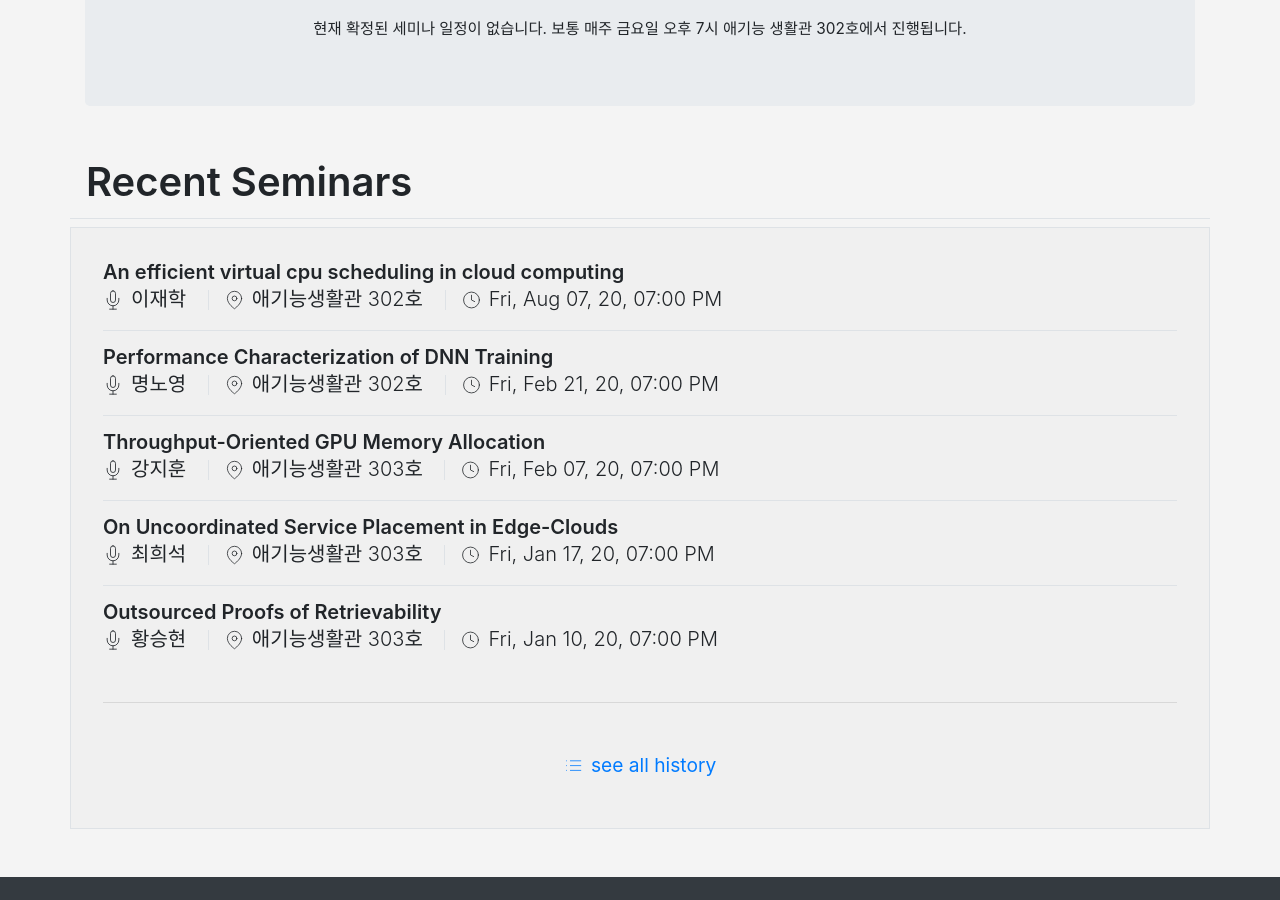
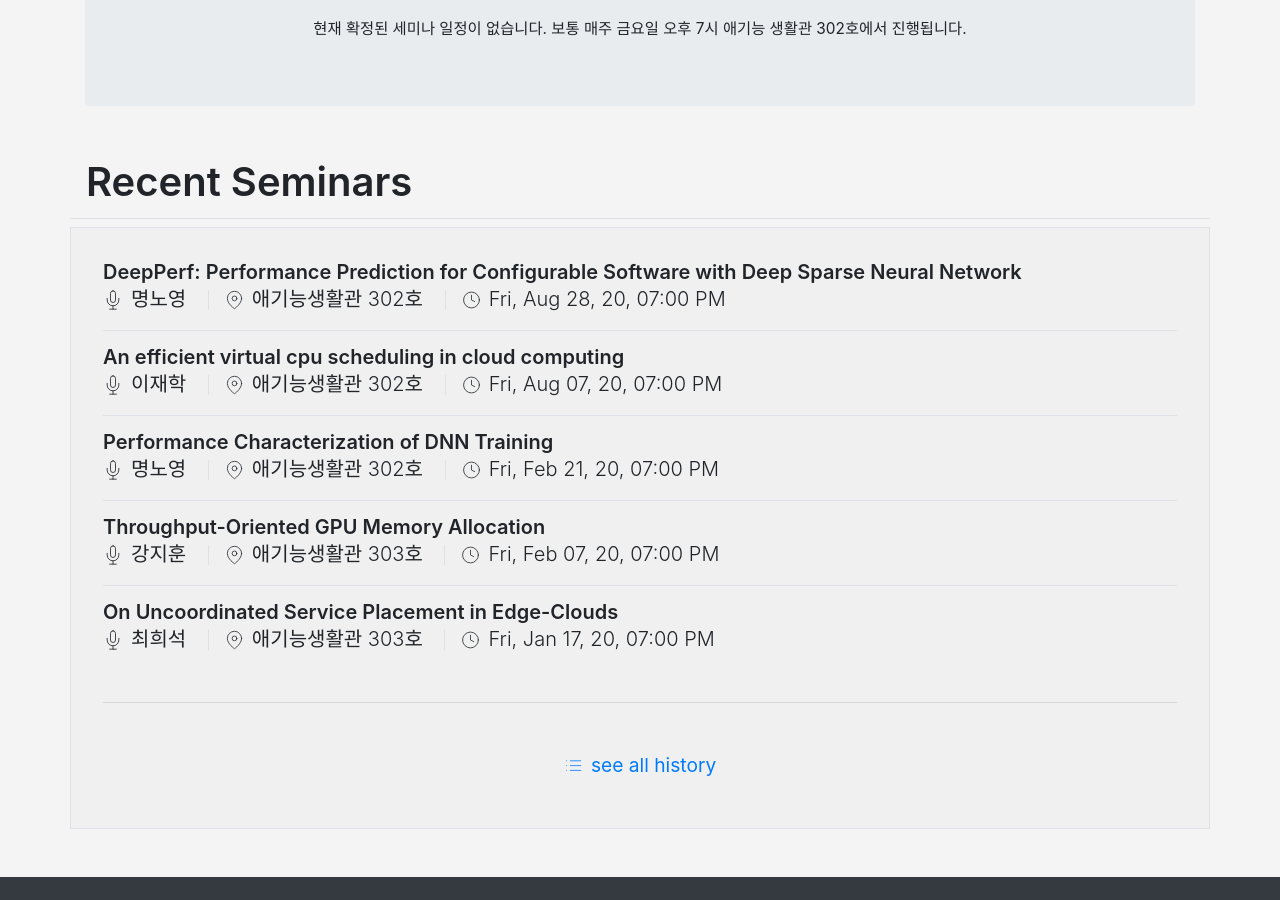
Before and after one commit to KU-Cloud/ku-cloud.github.io, a Jekyll site: the page built from seminar.html, in a window 1280 px wide and 900 px high, scrolled down 355 px. Built offline with Jekyll 4.4.1, drawn with Linux system fonts in a browser that asks for light colours.

Commit message:
update seminar

```diff
--- a/_data/seminars.yaml
+++ b/_data/seminars.yaml
@@ -643,3 +643,7 @@
   date: 2020-08-07T19:00:00.000+0900
   speacker: 이재학
   location: 애기능생활관 302호
+- title: 'DeepPerf: Performance Prediction for Configurable Software with Deep Sparse Neural Network'
+  date: 2020-08-28T19:00:00.000+0900
+  speacker: 명노영
+  location: 애기능생활관 302호
```
